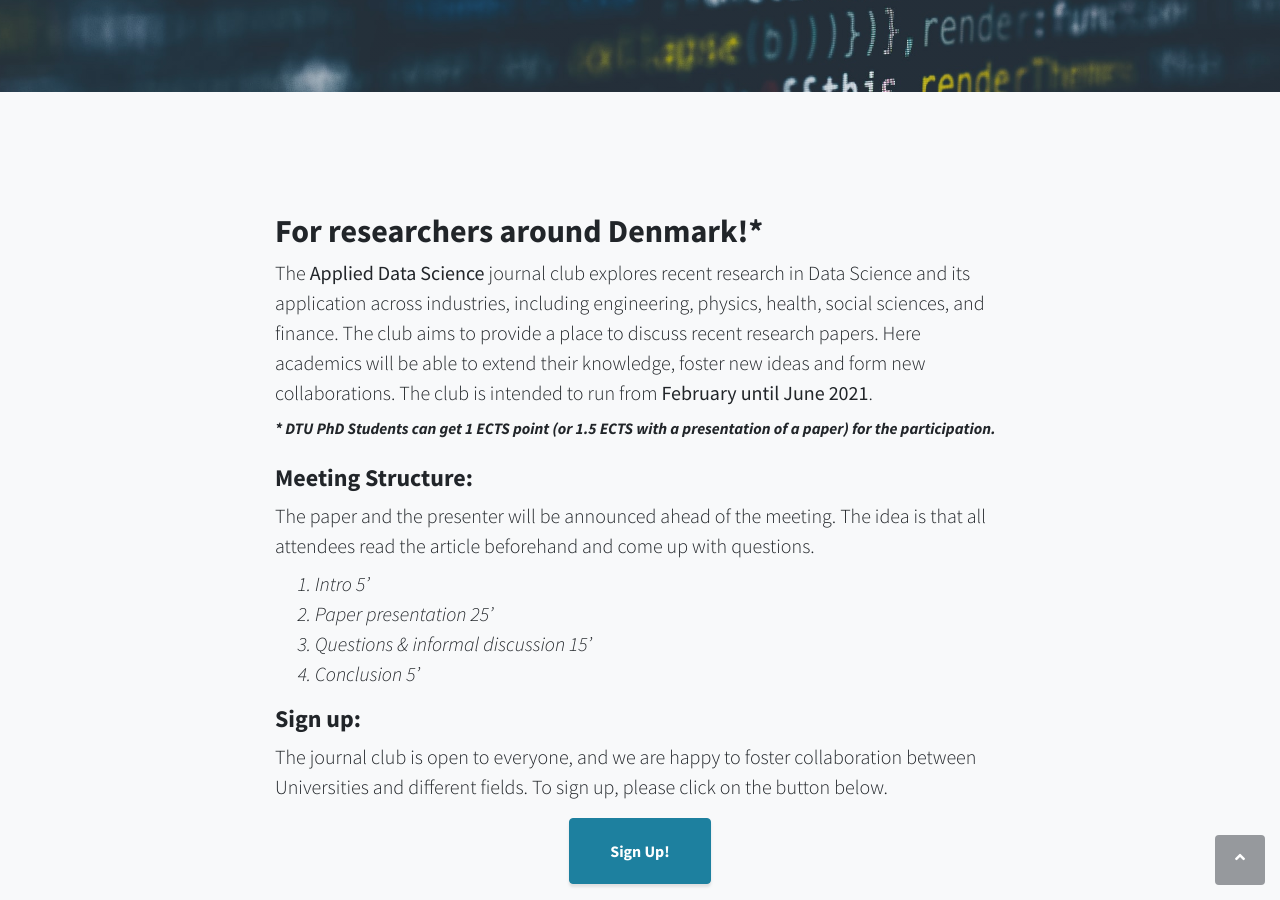
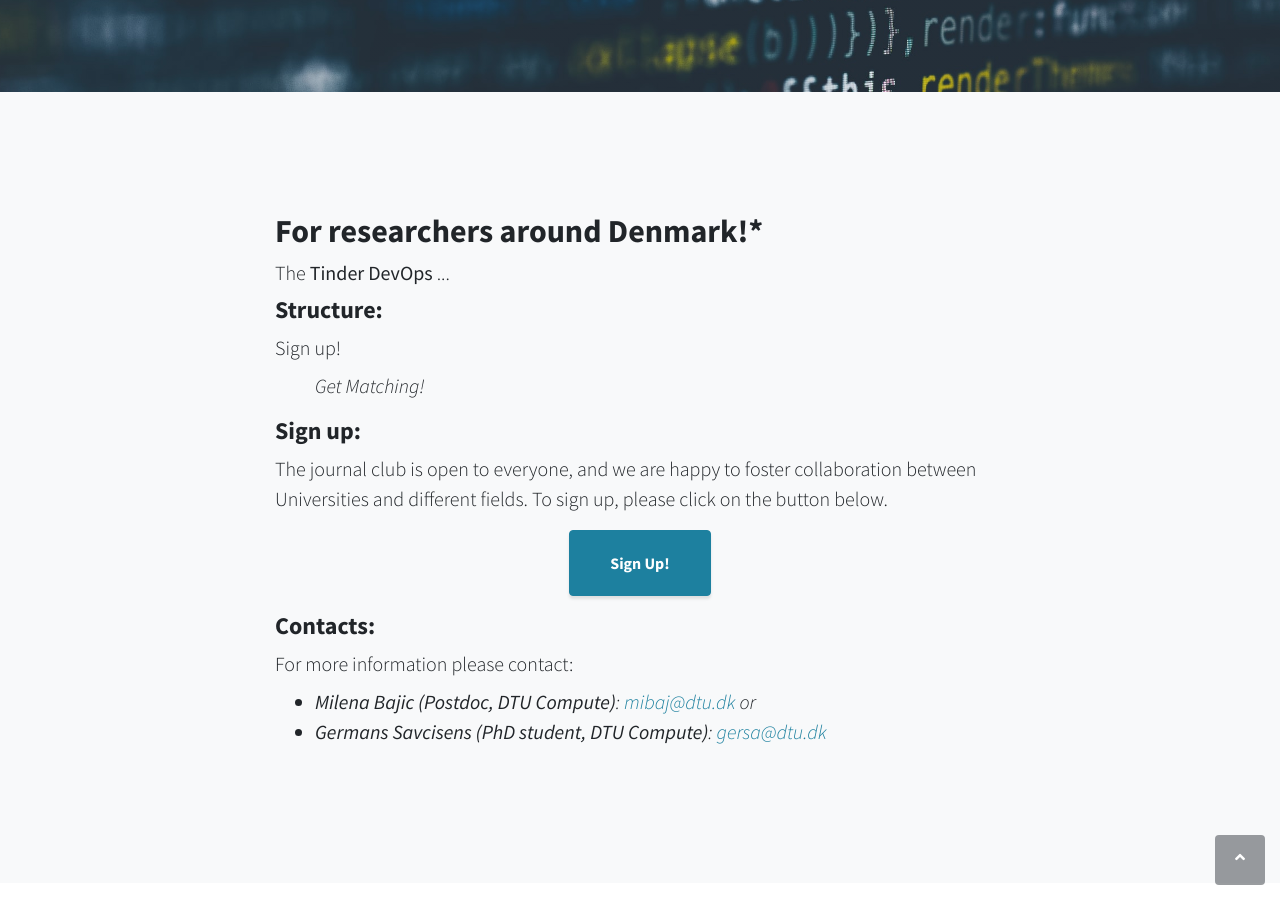
Before and after one commit to milenabaj/tinder_devops, a Jekyll site: the page index.html, which Jekyll copies as it is, in a window 1280 px wide and 900 px high, scrolled down 808 px. Built offline with Jekyll 4.4.1, drawn with Linux system fonts in a browser that asks for light colours.

Commit message:
Update index.html

```diff
--- a/index.html
+++ b/index.html
@@ -49,26 +49,18 @@
                 <div class="col-lg-8 mx-auto">
                     <h2>For researchers around Denmark!*</h2>
                     <p class="lead mb-2">
-                        The <b>Applied Data Science</b> journal club  explores recent research in Data Science and
-                        its application across industries, including engineering, physics, health, social sciences, and finance. The club aims to provide a place to discuss recent research papers.
-                        Here academics will be able to extend their knowledge, foster new ideas and form new collaborations. The club is intended to run from <b>February until June 2021</b>.
+                        The <b>Tinder DevOps</b> ...
                     </p>
-
-                    <p class="font-weight-bold mb-4"><em>* DTU PhD Students can get 1 ECTS point (or 1.5 ECTS with a presentation of a paper) for the participation.</em></p>
-                </div>
+            </div>
             </div>
             <div class="row">
                 <div class="col-lg-8 mx-auto">
-                    <h4>Meeting Structure:</h4>
+                    <h4>Structure:</h4>
                     <p class="lead mb-2">
-                        The paper and the presenter will be announced ahead of the meeting. The idea is that all
-                        attendees read the article beforehand and come up with questions.
+                        Sign up!
                     </p>
                     <ol class="lead font-italic mb-3">
-                        <li>Intro 5’</li>
-                        <li>Paper presentation 25’</li>
-                        <li>Questions & informal discussion 15’</li>
-                        <li>Conclusion 5’</li>
+                        Get Matching!
                     </ol>
                 </div>
             </div>
```
